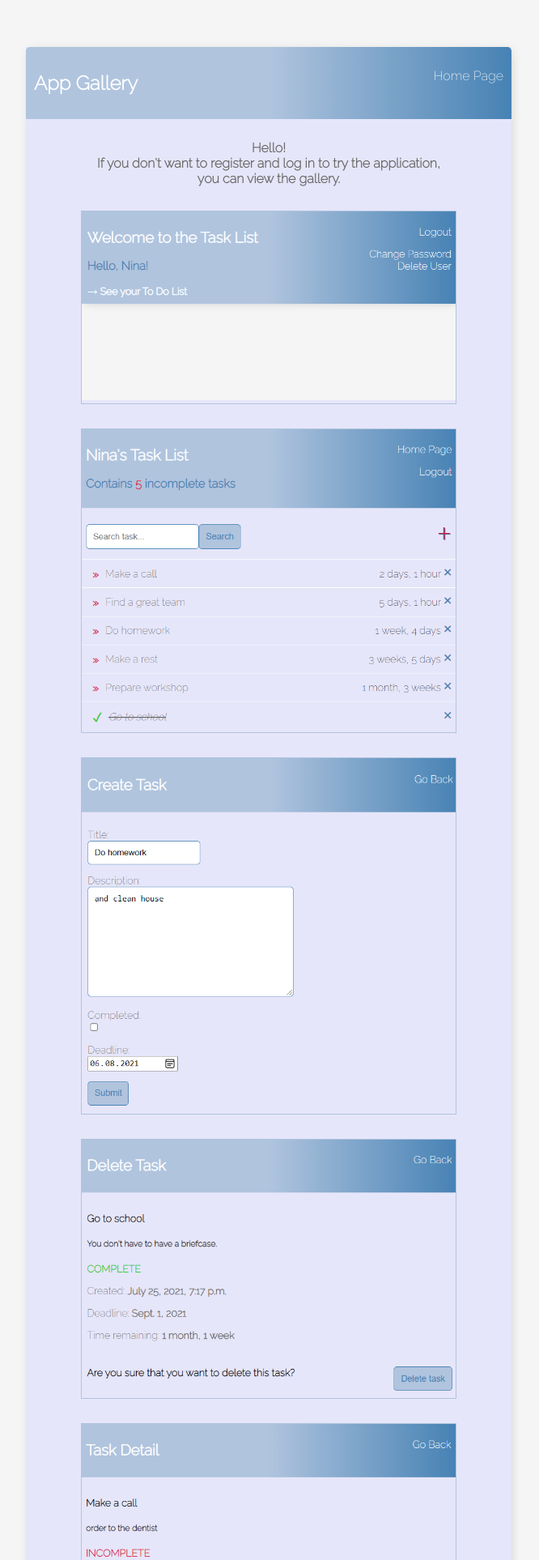
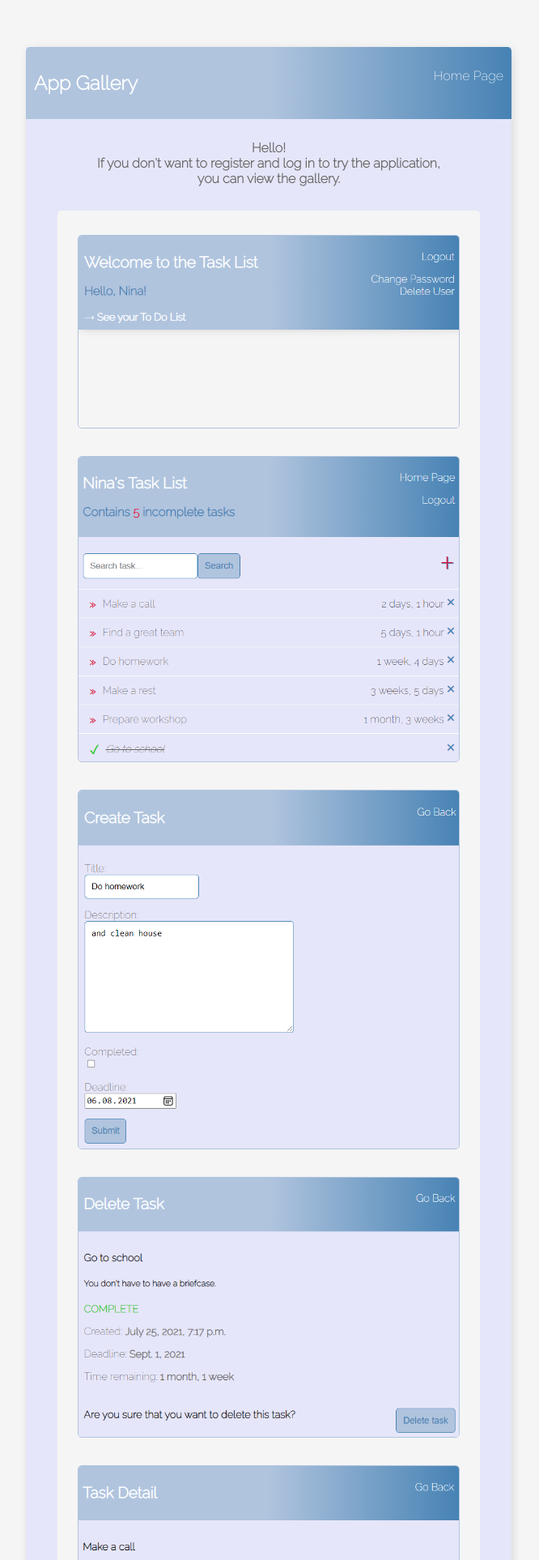
Before and after one commit to nukiska/todo_app, a Django app: template todo_app/todo/templates/todo/app_gallery.html in a window 1280 px wide. Shown: the top 1926 px of the page at 81% size, without its empty margins (308-974 px from the left). Run offline with Django 3.2, Linux system fonts and the light colour scheme; the template is opened without the code that fills it, so the values that code supplies are empty.

Commit message:
modified css style in app_gallery.html

```diff
--- a/todo_app/todo/templates/base.html
+++ b/todo_app/todo/templates/base.html
@@ -288,22 +288,21 @@
             text-shadow: 1px 1px steelblue;
         }
 
-        div.image {
+        div.image img {
             border: 1px solid lightsteelblue;
-        }
-
-        div.image img {
-            width: 100%;
+            width: 90%;
             height: auto;
-        }
-
-        * {
-            box-sizing: border-box;
+            margin-bottom: 30px;
+            border-radius: 5px;
         }
 
         .gallery {
-            width: 80%;
-            margin: 30px 10%;
+            width: 90%;
+            background-color: whitesmoke;
+            text-align: center;
+            margin: 30px 5%;
+            padding: 30px 0 0 0;
+            border-radius: 5px;
         }
     </style>
 </head>
--- a/todo_app/todo/templates/todo/app_gallery.html
+++ b/todo_app/todo/templates/todo/app_gallery.html
@@ -12,33 +12,21 @@
             <div class="image">
                 <img src="{% static 'user_home_page.png' %}" alt="Home Page screenshot" width="600" height="400">
             </div>
-        </div>
-        <div class="gallery">
             <div class="image">
                 <img src="{% static 'task_list.png' %}" alt="Task List screenshot" width="600" height="400">
             </div>
-        </div>
-        <div class="gallery">
             <div class="image">
               <img src="{% static 'create_task.png' %}" alt="Create Task screenshot" width="600" height="400">
           </div>
-        </div>
-        <div class="gallery">
             <div class="image">
               <img src="{% static 'delete_task.png' %}" alt="Delete Task screenshot" width="600" height="400">
           </div>
-        </div>
-        <div class="gallery">
             <div class="image">
               <img src="{% static 'task_detail.png' %}" alt="Task Detail screenshot" width="600" height="400">
           </div>
-        </div>
-        <div class="gallery">
             <div class="image">
               <img src="{% static 'search_bar.png' %}" alt="Search screenshot" width="600" height="400">
           </div>
-        </div>
-        <div class="gallery">
           <div class="image">
               <img src="{% static 'delete_user.png' %}" alt="Delete User screenshot" width="600" height="400">
           </div>
```
